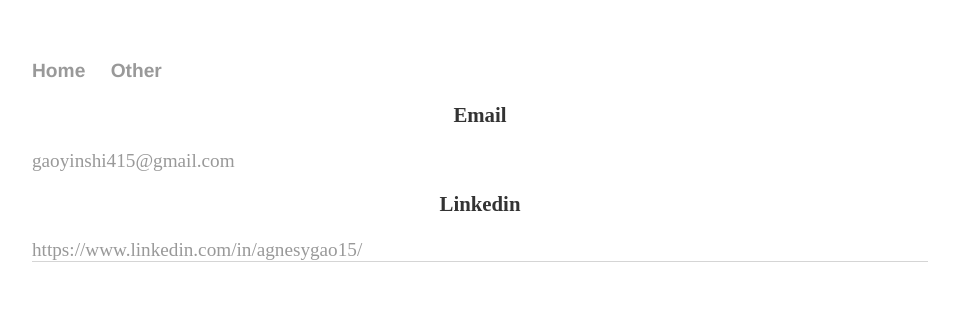
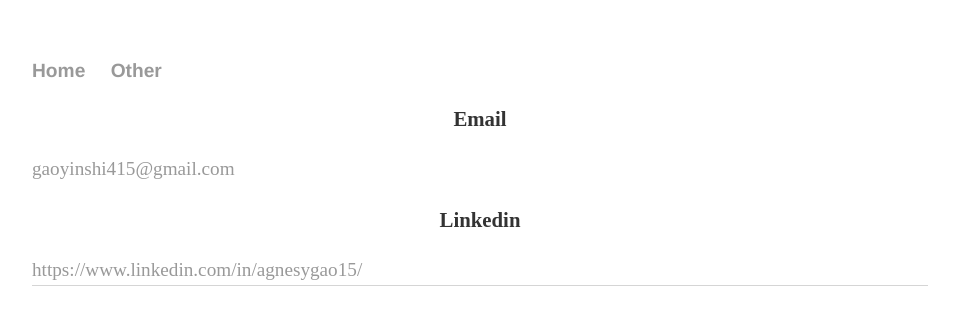
Before and after one commit to yinshi-gao/yinshi-gao.github.io, a Jekyll site: the page built from contact/index.html, in a window 1280 px wide. Shown: the top 325 px of the page, without its empty margins (160-1119 px from the left). Built offline with Jekyll 4.4.1, drawn with Linux system fonts in a browser that asks for light colours.

Commit message:
Update main.css

```diff
--- a/css/main.css
+++ b/css/main.css
@@ -35,14 +35,14 @@ h2 {
 p {
     font-size: 1.3em;
     font-weight: bold;
-    line-height: 1.2em;
+    line-height: 1.5em;
     color: #333;
     text-align: center;
 }
 
 p2{
     font-size: 1.2em;
-    line-height: 1.2em;
+    line-height: 1.5em;
     color: #333;
 }
 
```
